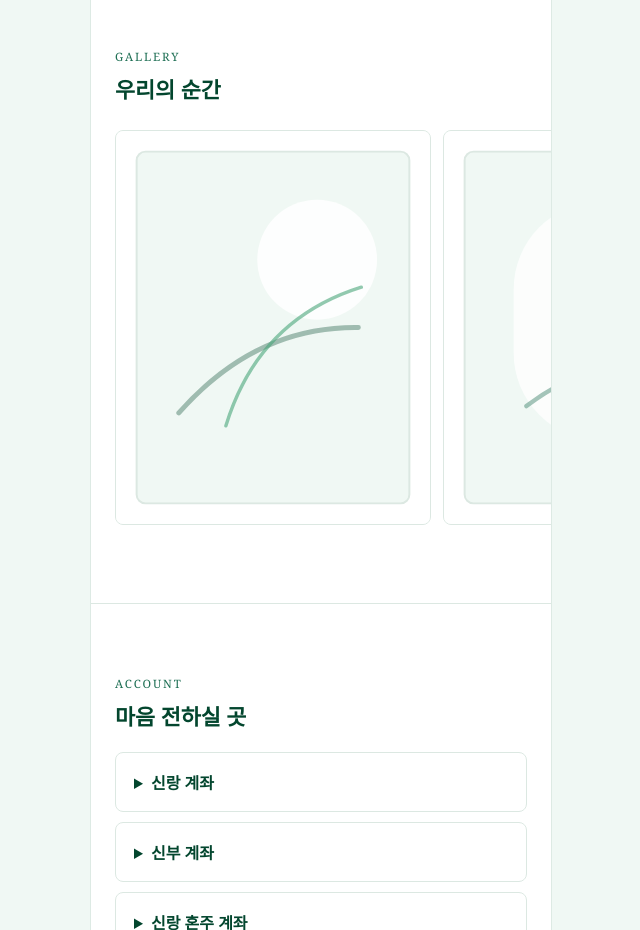
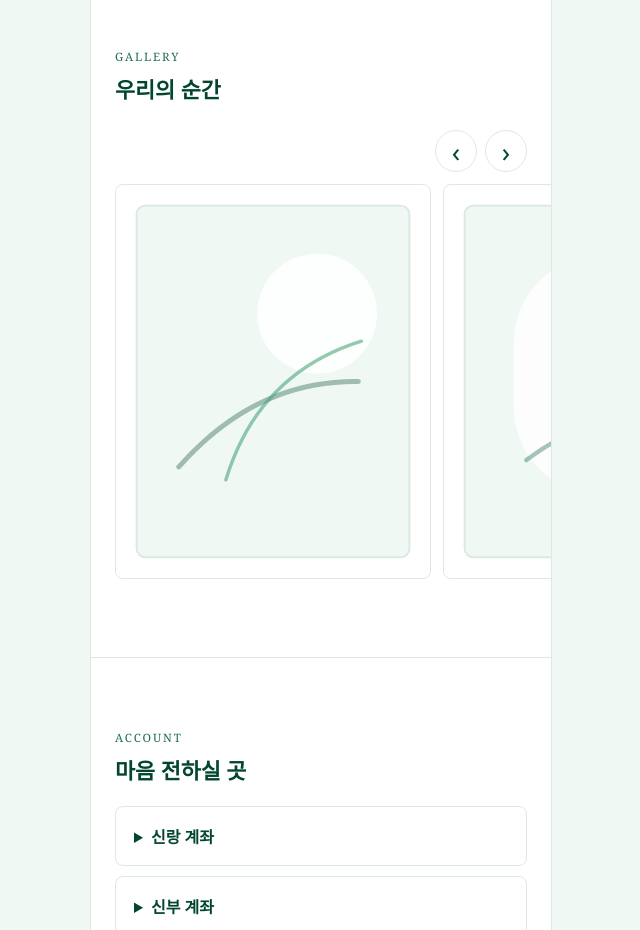
Before and after one commit to gkgkgkgkgk73/wedding, a plain HTML site: page index.html in a window 1280 px wide. Shown: the part 4160-5090 px from the top of the page, without its empty margins (319-959 px from the left). Drawn offline with Linux system fonts and the light colour scheme.

Commit message:
Fix gallery navigation

```diff
--- a/index.html
+++ b/index.html
@@ -114,11 +114,17 @@
       <section class="section gallery" aria-labelledby="gallery-title">
         <p class="section-kicker">Gallery</p>
         <h2 id="gallery-title">우리의 순간</h2>
-        <div class="gallery-track" aria-label="가로로 넘겨보는 사진 갤러리">
-          <img src="assets/gallery-1.svg" alt="갤러리 이미지 1">
-          <img src="assets/gallery-2.svg" alt="갤러리 이미지 2">
-          <img src="assets/gallery-3.svg" alt="갤러리 이미지 3">
-          <img src="assets/gallery-4.svg" alt="갤러리 이미지 4">
+        <div class="gallery-shell">
+          <div class="gallery-actions" aria-label="갤러리 이동">
+            <button type="button" aria-label="이전 사진" data-gallery-prev>&lsaquo;</button>
+            <button type="button" aria-label="다음 사진" data-gallery-next>&rsaquo;</button>
+          </div>
+          <div class="gallery-track" aria-label="가로로 넘겨보는 사진 갤러리" tabindex="0" data-gallery-track>
+            <img src="assets/gallery-1.svg" alt="갤러리 이미지 1" draggable="false">
+            <img src="assets/gallery-2.svg" alt="갤러리 이미지 2" draggable="false">
+            <img src="assets/gallery-3.svg" alt="갤러리 이미지 3" draggable="false">
+            <img src="assets/gallery-4.svg" alt="갤러리 이미지 4" draggable="false">
+          </div>
         </div>
       </section>
 
--- a/script.js
+++ b/script.js
@@ -71,3 +71,27 @@ document.querySelector("[data-share]")?.addEventListener("click", async () => {
 
   copyText(window.location.href, "청첩장 링크를 복사했어요.");
 });
+
+const galleryTrack = document.querySelector("[data-gallery-track]");
+
+function scrollGallery(direction) {
+  if (!galleryTrack) {
+    return;
+  }
+
+  const item = galleryTrack.querySelector("img");
+  const gap = parseFloat(getComputedStyle(galleryTrack).columnGap || "0");
+  const distance = item ? item.getBoundingClientRect().width + gap : galleryTrack.clientWidth * 0.8;
+  galleryTrack.scrollBy({
+    left: direction * distance,
+    behavior: "smooth"
+  });
+}
+
+document.querySelector("[data-gallery-prev]")?.addEventListener("click", () => {
+  scrollGallery(-1);
+});
+
+document.querySelector("[data-gallery-next]")?.addEventListener("click", () => {
+  scrollGallery(1);
+});
--- a/styles.css
+++ b/styles.css
@@ -332,15 +332,43 @@ details {
   background: var(--green-050);
 }
 
+.gallery-shell {
+  margin-top: 24px;
+}
+
+.gallery-actions {
+  display: flex;
+  justify-content: flex-end;
+  gap: 8px;
+  margin-bottom: 12px;
+}
+
+.gallery-actions button {
+  width: 42px;
+  height: 42px;
+  display: grid;
+  place-items: center;
+  border: 1px solid var(--line);
+  border-radius: 999px;
+  background: var(--white);
+  color: var(--green-900);
+  font: inherit;
+  font-size: 1.7rem;
+  line-height: 1;
+  cursor: pointer;
+}
+
 .gallery-track {
   display: flex;
   gap: 12px;
-  margin: 24px -24px 0;
+  margin: 0 -24px;
   padding: 0 24px 6px;
   overflow-x: auto;
   overscroll-behavior-x: contain;
   scroll-snap-type: x mandatory;
+  scroll-padding: 24px;
   scrollbar-width: none;
+  -webkit-overflow-scrolling: touch;
 }
 
 .gallery-track::-webkit-scrollbar {
@@ -355,6 +383,7 @@ details {
   border-radius: 8px;
   object-fit: cover;
   scroll-snap-align: center;
+  user-select: none;
   background: var(--green-050);
 }
 
@@ -465,6 +494,7 @@ summary {
     margin-right: -18px;
     padding-left: 18px;
     padding-right: 18px;
+    scroll-padding: 18px;
   }
 
   .button-row {
```
